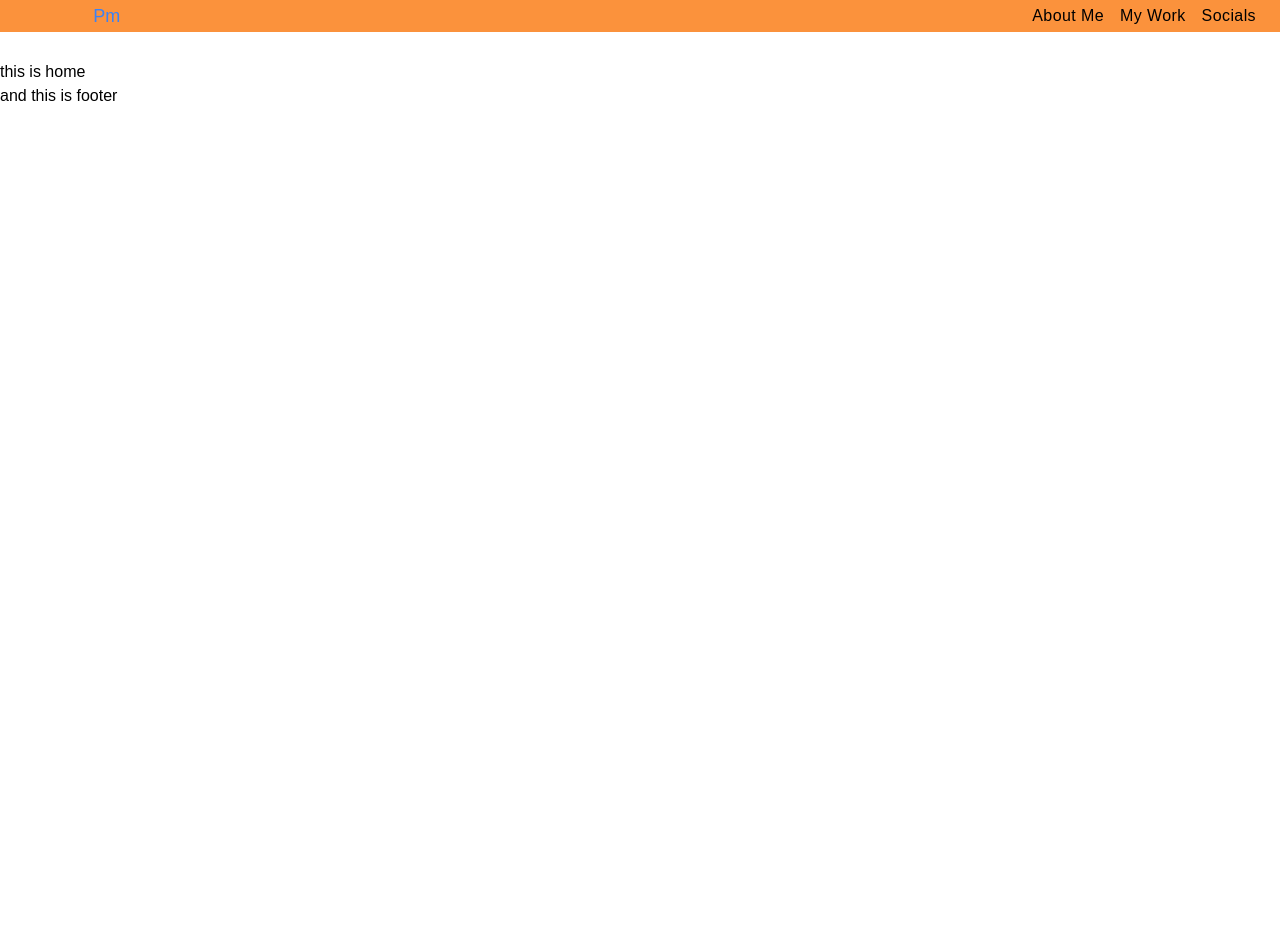
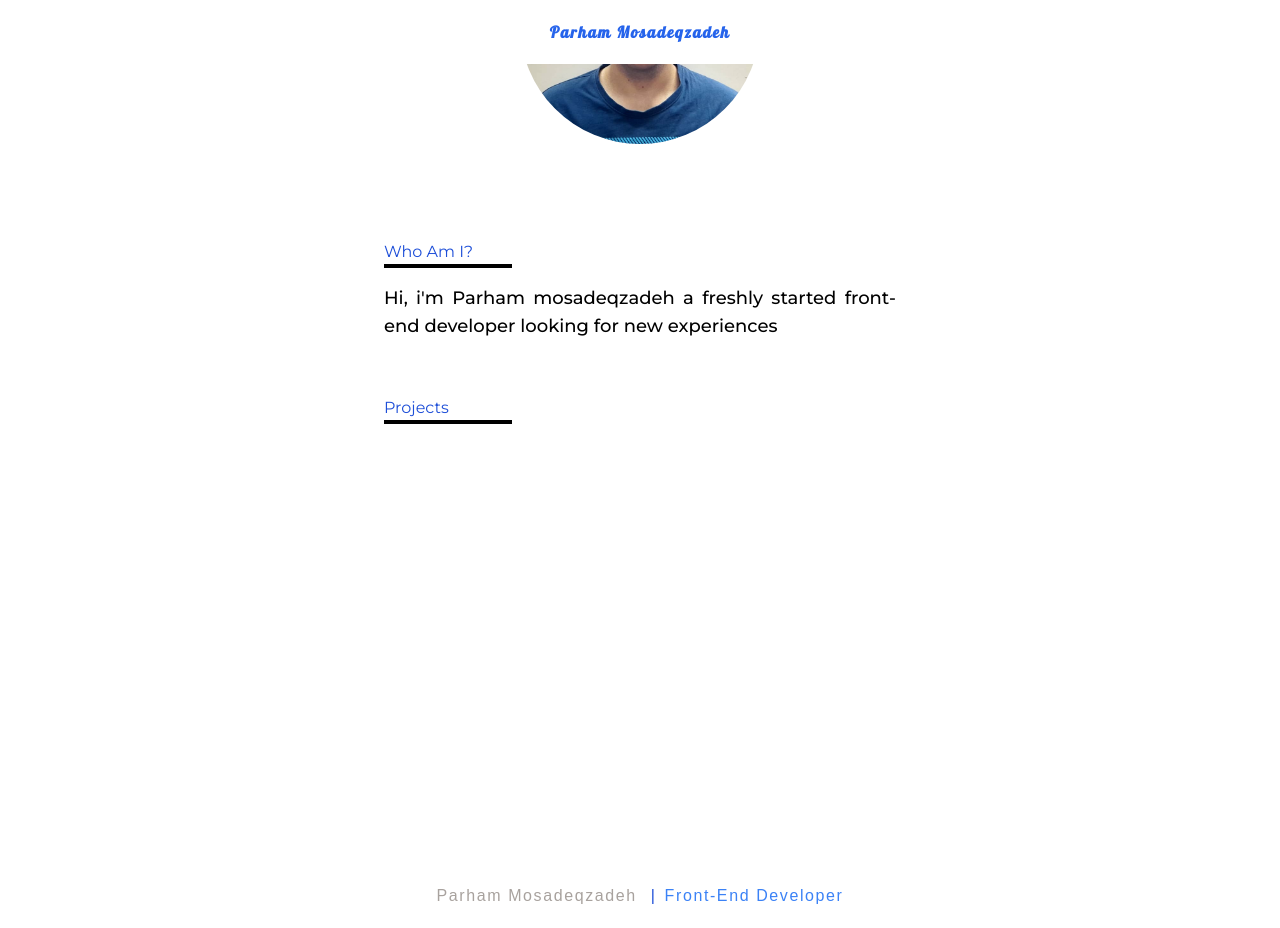
Before and after one commit to parham-mosadeq/portfolio, a React (Create React App) app: page / in a window 1280 px wide. Before the commit the page ends 800 px from the top, so only its background shows below. Built offline with nearby package versions, Linux system fonts and the light colour scheme.

Commit message:
working on home

```diff
--- a/public/index.html
+++ b/public/index.html
@@ -10,34 +10,28 @@
       content="Web site created using create-react-app"
     />
     <link rel="apple-touch-icon" href="%PUBLIC_URL%/logo192.png" />
-    <!--
-      manifest.json provides metadata used when your web app is installed on a
-      user's mobile device or desktop. See https://developers.google.com/web/fundamentals/web-app-manifest/
-    -->
+    <link rel="preconnect" href="https://fonts.googleapis.com" />
+    <link rel="preconnect" href="https://fonts.gstatic.com" crossorigin />
     <link rel="manifest" href="%PUBLIC_URL%/manifest.json" />
-    <!--
-      Notice the use of %PUBLIC_URL% in the tags above.
-      It will be replaced with the URL of the `public` folder during the build.
-      Only files inside the `public` folder can be referenced from the HTML.
+    <!-- fonts -->
+    <!-- Lobster -->
+    <link
+      href="https://fonts.googleapis.com/css2?family=Lobster&display=swap"
+      rel="stylesheet"
+    />
+    <!-- Montserrat -->
+    <link rel="preconnect" href="https://fonts.googleapis.com" />
+    <link rel="preconnect" href="https://fonts.gstatic.com" crossorigin />
+    <link
+      href="https://fonts.googleapis.com/css2?family=Montserrat:ital,wght@0,300;0,400;0,500;0,600;0,700;0,900;1,300;1,400;1,900&display=swap"
+      rel="stylesheet"
+    />
+    <!-- fonts -->
 
-      Unlike "/favicon.ico" or "favicon.ico", "%PUBLIC_URL%/favicon.ico" will
-      work correctly both with client-side routing and a non-root public URL.
-      Learn how to configure a non-root public URL by running `npm run build`.
-    -->
-    <title>React App</title>
+    <title>Parham Mosadeqzadeh</title>
   </head>
   <body>
     <noscript>You need to enable JavaScript to run this app.</noscript>
     <div id="root"></div>
-    <!--
-      This HTML file is a template.
-      If you open it directly in the browser, you will see an empty page.
-
-      You can add webfonts, meta tags, or analytics to this file.
-      The build step will place the bundled scripts into the <body> tag.
-
-      To begin the development, run `npm start` or `yarn start`.
-      To create a production bundle, use `npm run build` or `yarn build`.
-    -->
   </body>
 </html>
--- a/src/components/aboutMe/AboutMe.js
+++ b/src/components/aboutMe/AboutMe.js
@@ -1,10 +1,18 @@
 import React from 'react';
-
+import Title from '../layout/Title';
 const AboutMe = () => {
   return (
-    <div>
-      <h1>about me</h1>
-    </div>
+    <>
+      <div>
+        <Title>who am i?</Title>
+      </div>
+      <div className='block'>
+        <p className='font-montserrat font-medium text-justify text-sm md:text-lg'>
+          Hi, i'm Parham mosadeqzadeh a freshly started front-end developer
+          looking for new experiences
+        </p>
+      </div>
+    </>
   );
 };
 
--- a/src/components/home/Home.js
+++ b/src/components/home/Home.js
@@ -1,11 +1,69 @@
-import React, { useContext } from 'react';
-
-
+import React from 'react';
+// * profile img
+import profileImg from '../../assets/parham.jpg';
+import Title from '../layout/Title';
+import AboutMe from '../aboutMe/AboutMe';
+import Portfolio from '../../portfolio/Portfolio';
 const Home = () => {
   return (
-    <div>
-      <h3>this is home</h3>
-    </div>
+    <main className='w-full h-screen overflow-hidden flex flex-col items-center justify-center '>
+      <article className='relative  flex items-center justify-center my-10'>
+        <div
+          className='w-60 h-60
+
+        '
+        >
+          {/* <div
+            className="
+            before:content-[''] before:h-52
+        before:w-52 before:bg-slate-50
+        before:absolute
+        before:left-80 before:top-50
+        before:rounded-full
+        animate-ping
+          "
+          ></div>
+          <div
+            className="
+          after:content-['']
+          after:w-52 after:h-52
+          after:bg-blue-100
+          after:absolute
+          after:top-30 after:right-80
+          after:rounded-full
+          animate-pulse
+          -z-10
+          "
+          ></div>
+          <div
+            className="
+          after:content-['']
+          after:w-48 after:h-48
+          after:bg-red-100
+          after:absolute
+          after:top-80 after:right-96
+          after:rounded-full
+          animate-pulse
+          -z-10
+          "
+          ></div> */}
+          <img
+            className='object-cover my-0 z-50 w-full h-full rounded-full  '
+            src={profileImg}
+            alt='parham mosadeqzadeh'
+          />
+        </div>
+      </article>
+
+      <article className='my-10 flex flex-col max-w-lg h-screen '>
+        {/* who am i */}
+        <div className='mb-10'>
+          <AboutMe />
+        </div>
+        {/* work section */}
+        <Portfolio />
+      </article>
+    </main>
   );
 };
 
--- a/src/components/layout/Footer.jsx
+++ b/src/components/layout/Footer.jsx
@@ -1,7 +1,17 @@
 import React from 'react';
 
 const Footer = () => {
-  return <div>and this is footer</div>;
+  return (
+    <div className='flex justify-center align-center my-5 capitalize  '>
+      <h4 className='font-bold tracking-widest font-montserrat-400 text-stone-400 dark:text-blue-400'>
+        <span className='font-light'>
+          parham mosadeqzadeh{' '}
+          <span className='text-blue-700 mx-2 dark:text-white'>|</span>
+          <span className='text-blue-500'>Front-end developer</span>
+        </span>
+      </h4>
+    </div>
+  );
 };
 
 export default Footer;
--- a/src/components/layout/Header.jsx
+++ b/src/components/layout/Header.jsx
@@ -1,62 +1,12 @@
 import React from 'react';
-// *router
 import { Link } from 'react-router-dom';
-// *jotai
-import { atom, useAtom } from 'jotai';
-const openMenu = atom(false);
 const Header = () => {
-  const [openM, setOpenM] = useAtom(openMenu);
-  const handleToggleMenu = () => {
-    setOpenM(!openM);
-  };
   return (
-    <>
-      <div
-        onClick={() => handleToggleMenu()}
-        className={`md:hidden  flex font-bold h-9 flex-col m-0 p-0 hover:cursor-pointer mb-9 bg-orange-400 first-letter:
-        ${!openM ? 'absolute' : 'relative '}
-        `}
-      >
-        <div className='border-b-1 w-5 h-1 m-0 p-0 text-black z-10'>--</div>
-        <div className='border-b-1 w-5 h-1 m-0 p-0 text-black z-10'>--</div>
-        <div className='border-b-1 w-5 h-1 m-0 p-0 text-black z-10'>--</div>
-      </div>
-      <header
-        className={`md:flex items-center md:justify-between w-6/12 h-screen md:w-full md:max-h-8  bg-orange-400 mb-7
-          ${openM ? 'hidden' : 'visible'}
-    `}
-      >
-        <div
-          className={`text-blue-500  text-lg border-b-2 w-full md:border-b-0  p-2 md:w-2/12 `}
-        >
-          {/* add an icon here for your name */}
-          <h1 className='  text-center  '>
-            <Link className='hover:cursor-pointer' to='/'>
-              Pm
-            </Link>
-          </h1>
-        </div>
-        <nav className={`max-w-xl max-h-fit mt-5 md:mt-0 `}>
-          <ul className='flex flex-col md:flex-row items-center  p-2 ml-2 mr-2 '>
-            <li className='mr-2 ml-2 mb-9 mt-7 md:mt-0 md:mb-0  hover:cursor-pointer  hover:text-white  '>
-              <Link className='font-medium tracking-wide' to='/aboutMe'>
-                About Me
-              </Link>
-            </li>
-            <li className='mr-2 ml-2 mb-9 mt-7 md:mt-0 md:mb-0  hover:cursor-pointer  hover:text-white'>
-              <Link className='font-medium tracking-wide' to='/'>
-                My Work
-              </Link>
-            </li>
-            <li className='mr-2 ml-2 mb-9 mt-7 md:mt-0 md:mb-0  hover:cursor-pointe hover:text-white'>
-              <Link className='font-medium tracking-wide' to='/'>
-                Socials
-              </Link>
-            </li>
-          </ul>
-        </nav>
-      </header>
-    </>
+    <div className='flex justify-center align-center my-5 capitalize  '>
+      <h1 className='font-bold tracking-widest font-lobster text-blue-600'>
+        <Link to='/'>parham mosadeqzadeh</Link>
+      </h1>
+    </div>
   );
 };
 
--- /dev/null
+++ b/src/components/layout/Title.js
@@ -0,0 +1,25 @@
+import React from 'react';
+
+const Title = ({ children }) => {
+  return (
+    <h2
+      className='
+  capitalize
+  text-left
+  border-b-4
+  text-blue-700
+  dark:text-white
+  font-montserrat
+  border-black
+  block
+  my-4
+  w-3/12
+
+  '
+    >
+      {children}
+    </h2>
+  );
+};
+
+export default Title;
--- /dev/null
+++ b/src/data/profileInfon.json
@@ -0,0 +1,26 @@
+[
+  {
+    "id": "1",
+    "name": "foodies",
+    "techs": ["npm", "mui", "redux", "styled-components"],
+    "link": "https://foodies-eta.vercel.app/",
+    "duration": "4-days",
+    "description": ""
+  },
+  {
+    "id": "2",
+    "name": "storify",
+    "techs": ["npm", "redux", "css", "styled-components"],
+    "link": "https://storify-parham-mosadeqzadeh.vercel.app/",
+    "duration": "7-days",
+    "description": ""
+  },
+  {
+    "id": "3",
+    "name": "Todo",
+    "techs": ["npm", "jotai", "tailwind"],
+    "link": "https://todos-jotai-int.vercel.app/",
+    "duration": "1-days",
+    "description": ""
+  }
+]
--- /dev/null
+++ b/src/portfolio/Portfolio.js
@@ -0,0 +1,28 @@
+import React from 'react';
+import Title from '../components/layout/Title';
+import profileInfo from '../data/profileInfon.json';
+import PortfolioItem from './PortfolioItem';
+const Portfolio = () => {
+  return (
+    <main className='h-screen'>
+      <Title>projects</Title>
+
+      {profileInfo.map((projects) => {
+        const { id, name, techs, link, duration, description } = projects;
+        return (
+          <div key={id}>
+            <PortfolioItem
+              name={name}
+              techs={techs}
+              link={link}
+              duration={duration}
+              description={description}
+            />
+          </div>
+        );
+      })}
+    </main>
+  );
+};
+
+export default Portfolio;
--- /dev/null
+++ b/src/portfolio/PortfolioItem.js
@@ -0,0 +1,7 @@
+import React from 'react';
+
+const PortfolioItem = ({ name, techs, link, duration, description }) => {
+  return <div></div>;
+};
+
+export default PortfolioItem;
--- a/tailwind.config.js
+++ b/tailwind.config.js
@@ -4,6 +4,10 @@ module.exports = {
   darkMode: 'class',
   theme: {
     extend: {},
+    fontFamily: {
+      lobster: ['Lobster', 'sans-serif'],
+      montserrat: ['Montserrat', 'sans-serif'],
+    },
   },
   plugins: [],
 };
```
Also changed, not shown: src/assets/parham.jpg (added).
